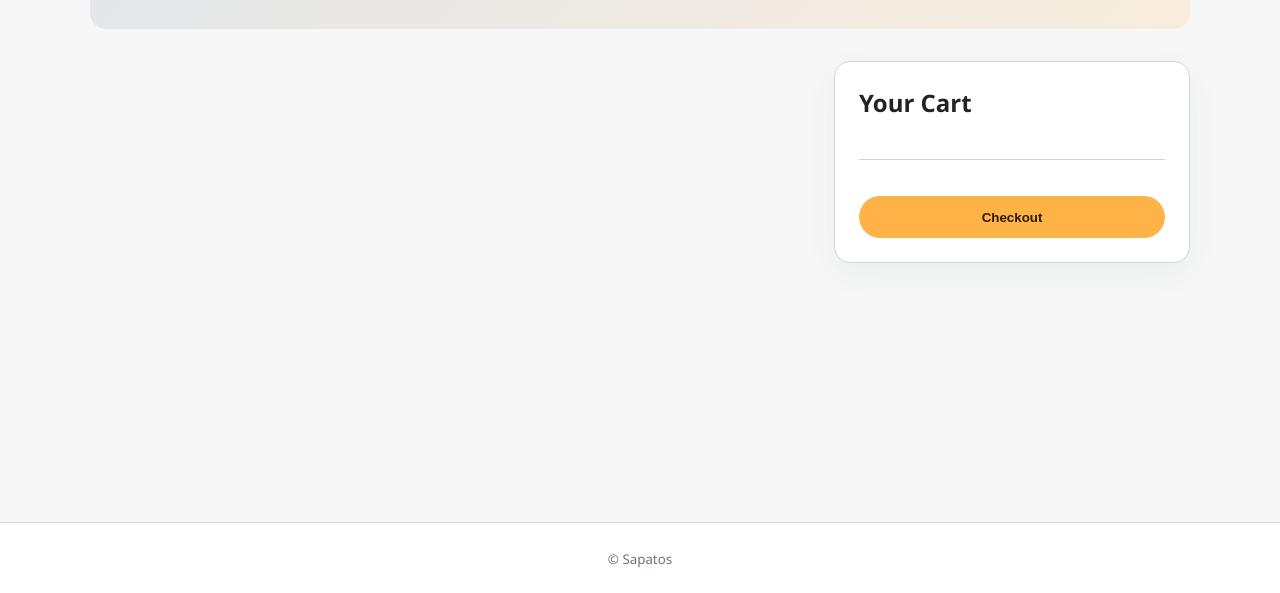
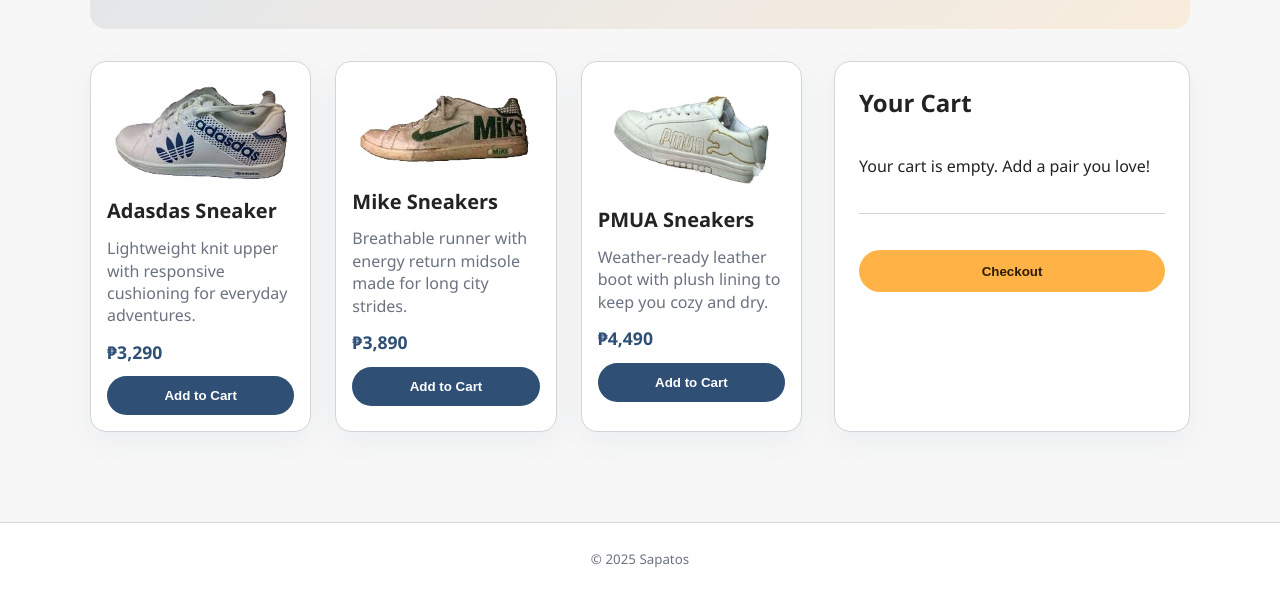
Before and after one commit to anjelic03/Sapatos, a plain HTML site: page index.html in a window 1280 px wide. Shown: the part 207-800 px from the top of the page. Drawn offline with Linux system fonts and the light colour scheme; files that its build step writes are made by us from their sources.

Commit message:
Update index.html

```diff
--- a/index.html
+++ b/index.html
@@ -42,6 +42,6 @@
 
     <div class="toast" id="toast" role="status" aria-live="polite"></div>
 
-    <script src="scripts/app.js" defer></script>
+    <script src="app.js" defer></script>
   </body>
 </html>
```
